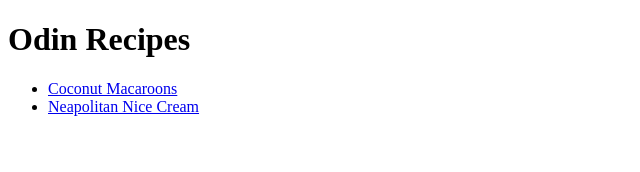
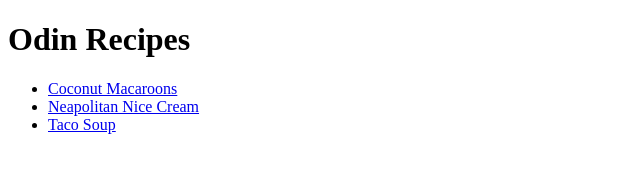
Before and after one commit to p-mendez/odin-recipes, a plain HTML site: page index.html in a window 1280 px wide. Shown: the full height of the page, 0-640 px from the left. Drawn offline with Linux system fonts and the light colour scheme.

Commit message:
Add link to taco-soup.html

```diff
--- a/index.html
+++ b/index.html
@@ -10,7 +10,7 @@
   <ul>
     <li><a href="./recipes/coconut-macaroons.html" target="_blank" rel="noopener noreferrer">Coconut Macaroons</a></li>
     <li><a href="./recipes/neapolitan-nice-cream.html" target="_blank" rel="noopener noreferrer">Neapolitan Nice Cream</a>
-
+    <li><a href="./recipes/taco-soup.html" target="_blank" rel="noopener noreferrer">Taco Soup</a>
   </ul>
 </body>
 </html>
```
